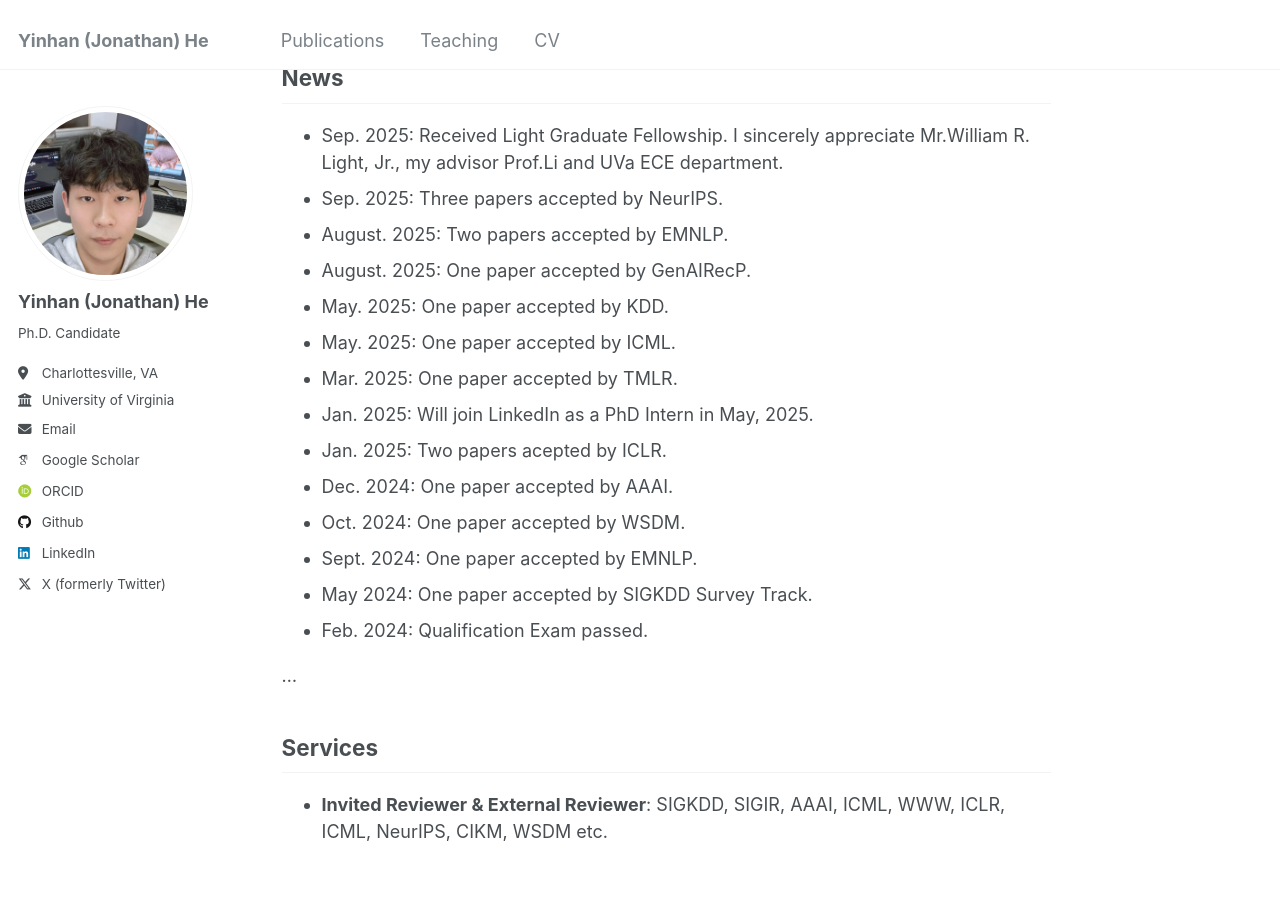
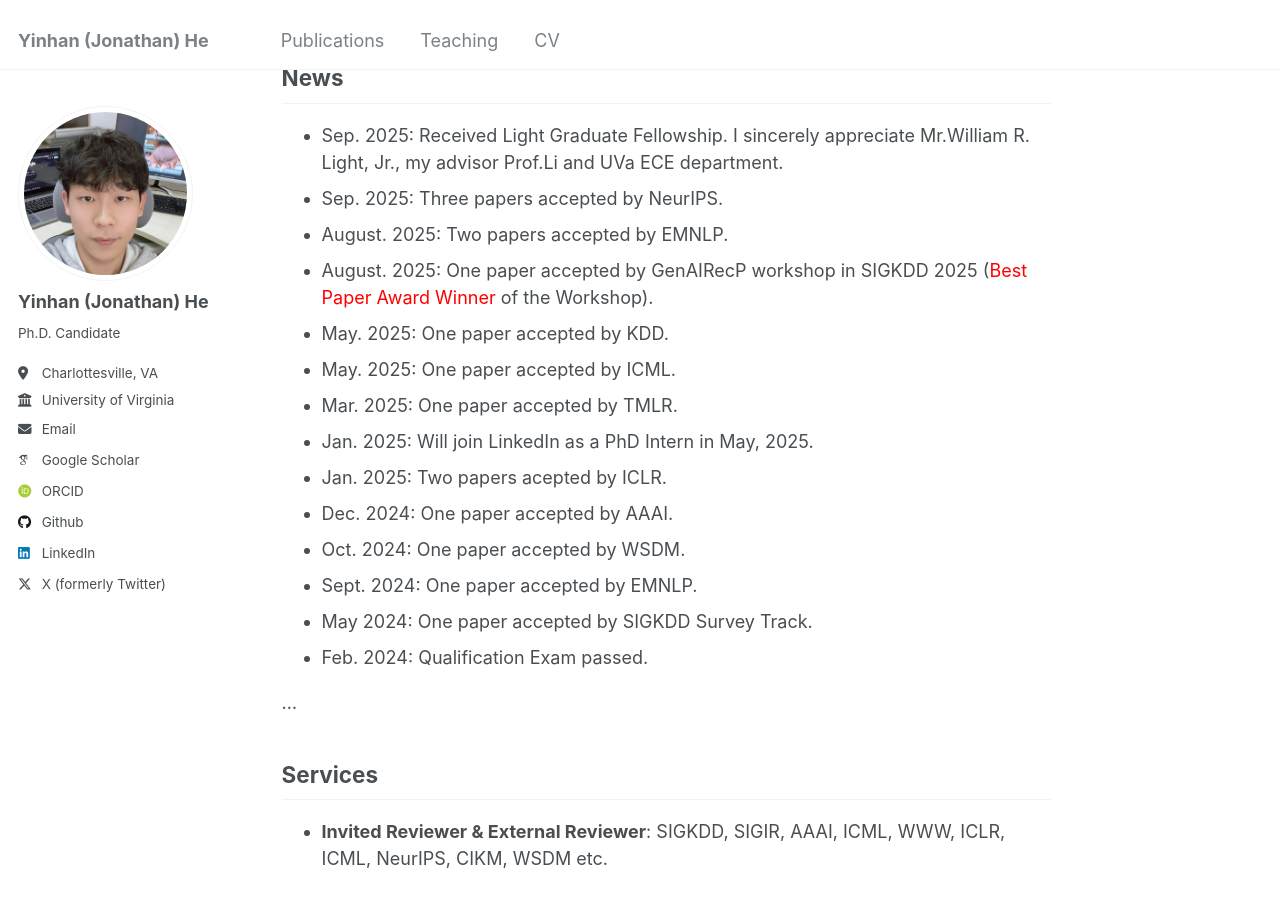
Before and after one commit to YinhanHe123/YinhanHe123.github.io, a Jekyll site: the page built from _pages/about.md, in a window 1280 px wide and 900 px high, scrolled down 541 px. Built offline with Jekyll 4.4.1, drawn with Linux system fonts in a browser that asks for light colours; some web fonts are replaced; a script that is not in the unit is left out.

Commit message:
Revise paper acceptance details for GenAIRecP
Updated the acceptance details for a paper at GenAIRecP workshop, including the award information.

```diff
--- a/_pages/about.md
+++ b/_pages/about.md
@@ -30,7 +30,7 @@
 * Sep. 2025: Received Light Graduate Fellowship. I sincerely appreciate Mr.William R. Light, Jr., my advisor Prof.Li and UVa ECE department.
 * Sep. 2025: Three papers accepted by NeurIPS.
 * August. 2025: Two papers accepted by EMNLP.
-* August. 2025: One paper accepted by GenAIRecP.
+* August. 2025: One paper accepted by GenAIRecP workshop in SIGKDD 2025 (<font color="red">Best Paper Award Winner</font> of the Workshop).
 * May. 2025: One paper accepted by KDD.
 * May. 2025: One paper accepted by ICML.
 * Mar. 2025: One paper accepted by TMLR.
```
